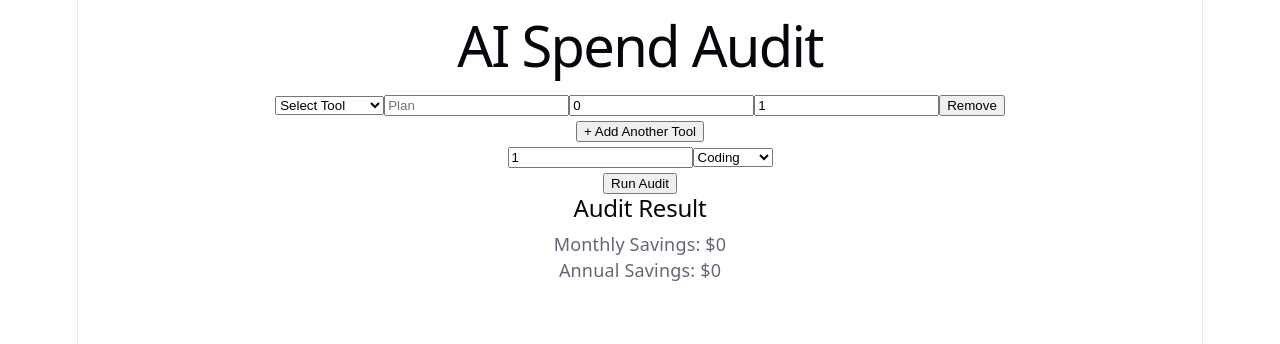
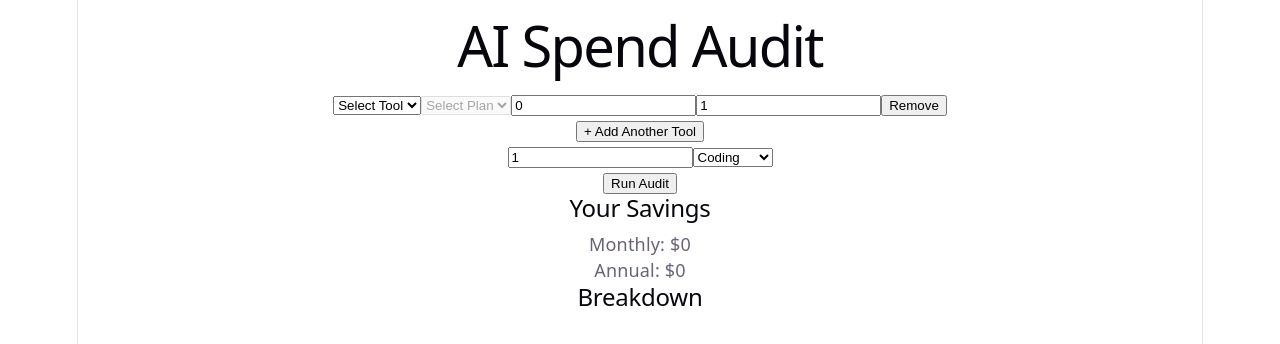
Before and after one commit to satyamprabhat296/ai-spend-audit, a React (Vite) app in the folder client/: page / in a window 1280 px wide. Both pictures are taken after a click on the button "Run Audit". Shown: the top 344 px of the page. Built offline with nearby package versions, Linux system fonts and the light colour scheme.

Commit message:
feat: implement fully typed audit engine with smart cost optimization logic

```diff
--- a/client/src/data/pricing.ts
+++ b/client/src/data/pricing.ts
@@ -1,11 +1,11 @@
-type Plan = {
+type PlanType = "individual" | "team" | "enterprise" | "premium";
+
+export type Plan = {
   price: number;
-  type: "individual" | "team" | "enterprise" | "premium";
+  type: PlanType;
 };
 
-type ToolPricing = Record<string, Plan>;
-
-export const pricing: Record<string, ToolPricing> = {
+export const pricing = {
   ChatGPT: {
     Plus: { price: 20, type: "individual" },
     Team: { price: 25, type: "team" },
@@ -28,4 +28,8 @@ export const pricing: Record<string, ToolPricing> = {
     Pro: { price: 20, type: "individual" },
     Ultra: { price: 30, type: "premium" },
   },
-};
+} as const;
+
+// 🔥 Derived types (VERY IMPORTANT)
+export type ToolName = keyof typeof pricing;
+export type ToolPlans<T extends ToolName> = keyof typeof pricing[T];
--- a/client/src/pages/Home.tsx
+++ b/client/src/pages/Home.tsx
@@ -1,6 +1,7 @@
 import { useState, useEffect } from "react";
 import type { AuditForm, ToolEntry } from "../types/audit";
 import { runAudit } from "../utils/audit";
+import { pricing, type ToolName } from "../data/pricing";
 
 const defaultTool: ToolEntry = {
   tool: "",
@@ -10,10 +11,8 @@ const defaultTool: ToolEntry = {
 };
 
 export default function Home() {
-  // ✅ Load from localStorage before first render
   const [form, setForm] = useState<AuditForm>(() => {
     const saved = localStorage.getItem("audit-form");
-
     return saved
       ? JSON.parse(saved)
       : {
@@ -23,40 +22,32 @@ export default function Home() {
         };
   });
 
-  // ✅ Store form data
   useEffect(() => {
     localStorage.setItem("audit-form", JSON.stringify(form));
   }, [form]);
 
-  // ✅ Audit result state
   const [auditResult, setAuditResult] = useState<any>(null);
 
-  // Handle tool updates
   const updateTool = (index: number, field: string, value: any) => {
     const updated = [...form.tools];
     updated[index] = {
       ...updated[index],
       [field]: field === "spend" || field === "seats" ? Number(value) : value,
     };
-
     setForm({ ...form, tools: updated });
   };
 
-  // Add tool
   const addTool = () => {
     setForm({ ...form, tools: [...form.tools, { ...defaultTool }] });
   };
 
-  // Remove tool
   const removeTool = (index: number) => {
     const updated = form.tools.filter((_, i) => i !== index);
     setForm({ ...form, tools: updated });
   };
 
-  // ✅ Run audit
   const handleSubmit = () => {
     const result = runAudit(form);
-    console.log(result);
     setAuditResult(result);
   };
 
@@ -64,30 +55,43 @@ export default function Home() {
     <div className="p-6 max-w-2xl mx-auto">
       <h1 className="text-2xl font-bold">AI Spend Audit</h1>
 
-      {/* Tool Inputs */}
-      {form.tools.map((tool, index) => (
+      {form.tools.map((tool, index) => {
+        const toolKey = tool.tool as ToolName;
+        const plans = tool.tool ? Object.keys(pricing[toolKey]) : [];
+
+        return (
           <div key={index} className="border p-4 mt-4 space-y-2">
 
+            {/* Tool */}
             <select
               value={tool.tool}
               onChange={(e) => updateTool(index, "tool", e.target.value)}
               className="border p-2 w-full"
             >
               <option value="">Select Tool</option>
-            <option value="ChatGPT">ChatGPT</option>
-            <option value="Claude">Claude</option>
-            <option value="Cursor">Cursor</option>
-            <option value="Copilot">GitHub Copilot</option>
-            <option value="Gemini">Gemini</option>
+              {Object.keys(pricing).map((toolName) => (
+                <option key={toolName} value={toolName}>
+                  {toolName}
+                </option>
+              ))}
             </select>
 
-          <input
-            placeholder="Plan"
+            {/* Plan */}
+            <select
               value={tool.plan}
               onChange={(e) => updateTool(index, "plan", e.target.value)}
               className="border p-2 w-full"
-          />
+              disabled={!tool.tool}
+            >
+              <option value="">Select Plan</option>
+              {plans.map((plan) => (
+                <option key={plan} value={plan}>
+                  {plan}
+                </option>
+              ))}
+            </select>
 
+            {/* Spend */}
             <input
               type="number"
               placeholder="Monthly Spend ($)"
@@ -96,6 +100,7 @@ export default function Home() {
               className="border p-2 w-full"
             />
 
+            {/* Seats */}
             <input
               type="number"
               placeholder="Seats"
@@ -111,9 +116,9 @@ export default function Home() {
               Remove
             </button>
           </div>
-      ))}
+        );
+      })}
 
-      {/* Add Tool */}
       <button
         onClick={addTool}
         className="mt-4 bg-gray-200 px-4 py-2"
@@ -121,7 +126,6 @@ export default function Home() {
         + Add Another Tool
       </button>
 
-      {/* Team Info */}
       <div className="mt-6 space-y-2">
         <input
           type="number"
@@ -148,7 +152,6 @@ export default function Home() {
         </select>
       </div>
 
-      {/* Run Audit Button */}
       <button
         onClick={handleSubmit}
         className="bg-black text-white px-4 py-2 w-full mt-4"
@@ -156,14 +159,50 @@ export default function Home() {
         Run Audit
       </button>
 
-      {/* Audit Result */}
-      {auditResult && (
-        <div className="mt-6 p-4 border">
-          <h2 className="text-xl font-bold">Audit Result</h2>
-          <p>Monthly Savings: ${auditResult.totalSavings}</p>
-          <p>Annual Savings: ${auditResult.annualSavings}</p>
+      {auditResult ? (
+        <div className="mt-6 space-y-4">
+
+          <div className="p-4 border rounded bg-gray-50">
+            <h2 className="text-xl font-bold">Your Savings</h2>
+            <p className="text-lg mt-2">
+              Monthly: <span className="font-semibold">${auditResult.totalSavings}</span>
+            </p>
+            <p>
+              Annual: <span className="font-semibold">${auditResult.annualSavings}</span>
+            </p>
           </div>
-      )}
+
+          <div>
+            <h2 className="text-lg font-bold mb-2">Breakdown</h2>
+
+            {auditResult.results?.map((item: any, index: number) => (
+              <div key={index} className="border p-4 mb-3 rounded">
+
+                <p className="font-semibold">{item.tool}</p>
+
+                <p className="text-sm text-gray-600">
+                  Current Plan: {item.currentPlan || "N/A"}
+                </p>
+
+                <p className="mt-2">
+                  Recommendation:{" "}
+                  <span className="font-medium">{item.recommendation}</span>
+                </p>
+
+                <p className="text-sm text-gray-600">
+                  {item.reason}
+                </p>
+
+                <p className="mt-2 text-green-600 font-semibold">
+                  Savings: ${item.savings}
+                </p>
+
+              </div>
+            ))}
+          </div>
+
+        </div>
+      ) : null}
     </div>
   );
 }
--- a/client/src/utils/audit.ts
+++ b/client/src/utils/audit.ts
@@ -1,12 +1,13 @@
-import { pricing } from "../data/pricing";
+import { pricing, type ToolName, type Plan } from "../data/pricing";
 
 export function runAudit(form: any) {
   let totalSavings = 0;
   let results: any[] = [];
 
   for (const tool of form.tools) {
-    const toolData = pricing[tool.tool];
+    const toolName = tool.tool as ToolName;
 
+    const toolData = pricing[toolName] as Record<string, Plan>;
     if (!toolData) continue;
 
     const currentPlanData = toolData[tool.plan];
@@ -19,41 +20,69 @@ export function runAudit(form: any) {
       recommendation = "Unknown plan — verify pricing";
       reason = "Plan not recognized in pricing data";
     } else {
+      const seats = tool.seats || 1;
       const currentCost = tool.spend;
 
-      // 🔹 Rule 1: Team plan for small teams
-      if (currentPlanData.type === "team" && tool.seats <= 2) {
-        const cheaperPlan = Object.entries(toolData).find(
-          ([_, p]) => p.type === "individual"
-        );
+      const currentPerSeat = currentCost / seats;
 
-        if (cheaperPlan) {
-          const [planName, planData] = cheaperPlan;
+      // 🔹 Rule 1: Team misuse
+      if (currentPlanData.type === "team" && seats <= 2) {
+        const individualPlan = (Object.entries(toolData) as [string, Plan][])
+          .find(([_, p]) => p.type === "individual");
 
-          const newCost = planData.price * tool.seats;
-          const possibleSavings = currentCost - newCost;
+        if (individualPlan) {
+          const [planName, planData] = individualPlan;
 
-          if (possibleSavings > 0) {
-            savings = possibleSavings;
+          const newCost = planData.price * seats;
+
+          if (newCost < currentCost) {
+            savings = currentCost - newCost;
             recommendation = `Switch to ${planName}`;
             reason = "Team plan is overkill for small teams";
           }
         }
       }
 
-      // 🔹 Rule 2: Compare all plans
-      for (const [planName, planData] of Object.entries(toolData)) {
-        const newCost = planData.price * tool.seats;
+      // 🔹 Rule 2: Premium misuse
+      if (currentPlanData.type === "premium") {
+        const cheaperPlan = (Object.entries(toolData) as [string, Plan][])
+          .find(([_, p]) => p.type === "individual" || p.type === "team");
 
-        if (newCost < currentCost) {
+        if (cheaperPlan) {
+          const [planName, planData] = cheaperPlan;
+
+          const newCost = planData.price * seats;
+
+          if (
+            newCost < currentCost &&
+            (savings === 0 || newCost < currentCost - savings)
+          ) {
+            savings = currentCost - newCost;
+            recommendation = `Switch to ${planName}`;
+            reason = "Premium plan may be unnecessary for your usage";
+          }
+        }
+      }
+
+      // 🔹 Rule 3: Better plan detection (per-seat logic)
+      for (const [planName, planData] of Object.entries(toolData) as [string, Plan][]) {
+        const newCost = planData.price * seats;
+        const newPerSeat = planData.price;
+
+        if (newCost < currentCost && newPerSeat <= currentPerSeat) {
           const possibleSavings = currentCost - newCost;
 
           if (possibleSavings > savings) {
             savings = possibleSavings;
             recommendation = `Switch to ${planName}`;
-            reason = "Lower cost plan available with similar capability";
+            reason = "You are paying more per seat than necessary";
           }
         }
+      }
+
+      // 🔹 Rule 4: Anomaly detection
+      if (currentCost > seats * 100) {
+        reason = "Unusually high spend detected — verify billing or usage";
       }
     }
 
```
Lines whose indentation alone changed are shown as unchanged.
